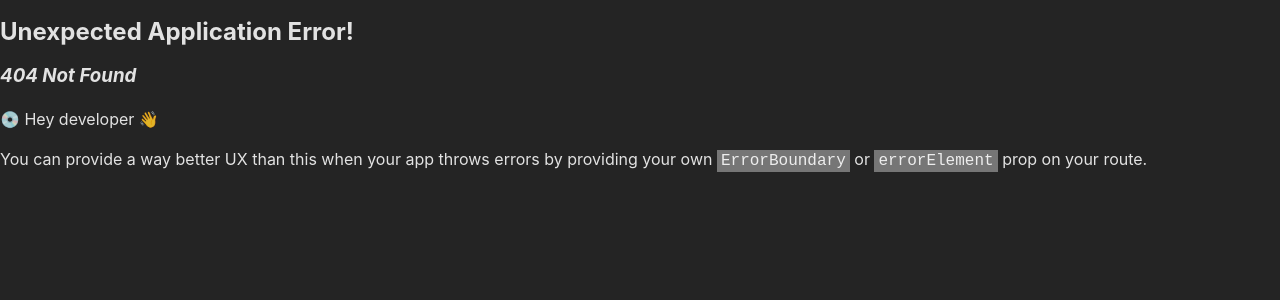
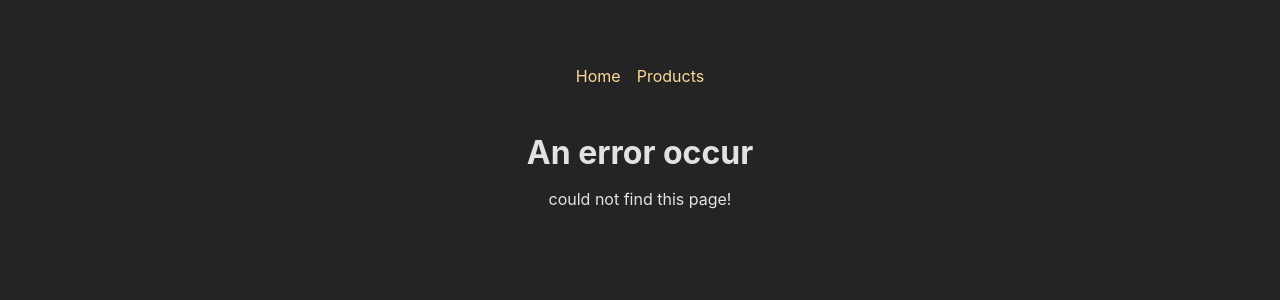
Before and after one commit to lulla-by/React_maiximilian_fourth_to_final, a React (Create React App) app in the folder 15.React_SPA_React_router/: page /products/1 in a window 1280 px wide. Before the commit this address had no page. Shown: the top 300 px of the page. Built offline with nearby package versions, Linux system fonts and the light colour scheme.

Commit message:
errorElement로 오류페이지 표시

```diff
--- a/15.React_SPA_React_router/src/App.js
+++ b/15.React_SPA_React_router/src/App.js
@@ -2,12 +2,15 @@
 import { Home } from "./pages/Home";
 import Products from "./pages/Products";
 import RootLayout from "./pages/Root";
+import ErrorPage from "./pages/Error";
 
 const router = createBrowserRouter([
   {
     // Home과 Products의 부모 라우트 역할
     path: "/",
     element: <RootLayout />,
+    // 오류가 발생하면 이 라우트에 대해 폴백 페이지로서 ErrorPage를 렌더링
+    errorElement:<ErrorPage />,
     children: [
       // 이 두 라우트의 정의를 RootLayout의 자녀로 만들게 됨
       { path: "/", element: <Home /> },
--- a/15.React_SPA_React_router/src/index.css
+++ b/15.React_SPA_React_router/src/index.css
@@ -48,3 +48,7 @@
   margin: 0;
   padding: 0;
 }
+main {
+  margin: 2rem;
+  text-align: center;
+}
--- /dev/null
+++ b/15.React_SPA_React_router/src/pages/Error.js
@@ -0,0 +1,15 @@
+import { MainNavigation } from "../components/MainNavigation";
+
+const ErrorPage = () => {
+  return (
+    <>
+      <main>
+        <MainNavigation/>
+        <h1>An error occur</h1>
+        <p>could not find this page!</p>
+      </main>
+    </>
+  );
+};
+
+export default ErrorPage;
--- a/15.React_SPA_React_router/src/pages/Root.js
+++ b/15.React_SPA_React_router/src/pages/Root.js
@@ -8,7 +8,7 @@
     <>
     <MainNavigation/>
     {/* 자녀 라우트 요소들이 렌더링 되어야 할 장소를 표시하는 역할 */}
-    <main className={classes.content}>
+    <main>
     <Outlet/>
     </main>
     </>
```
